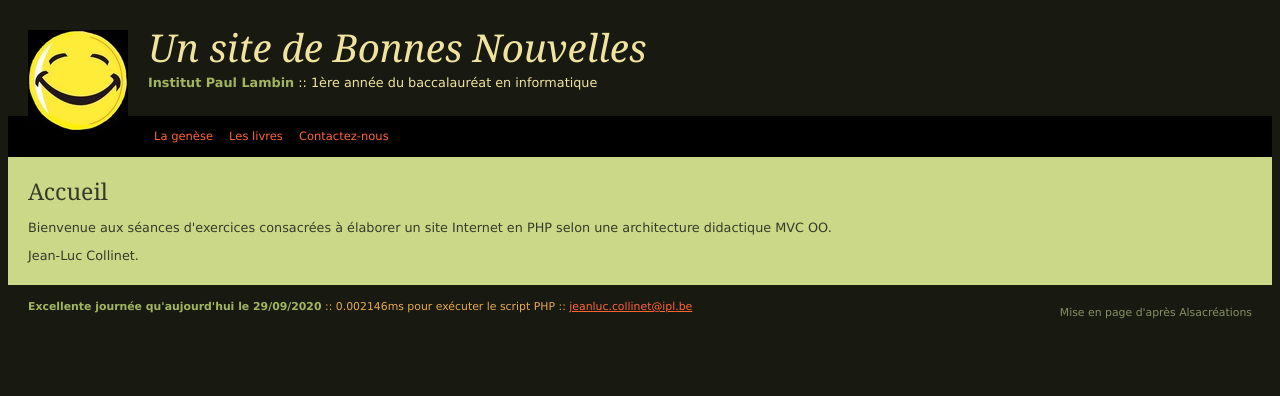
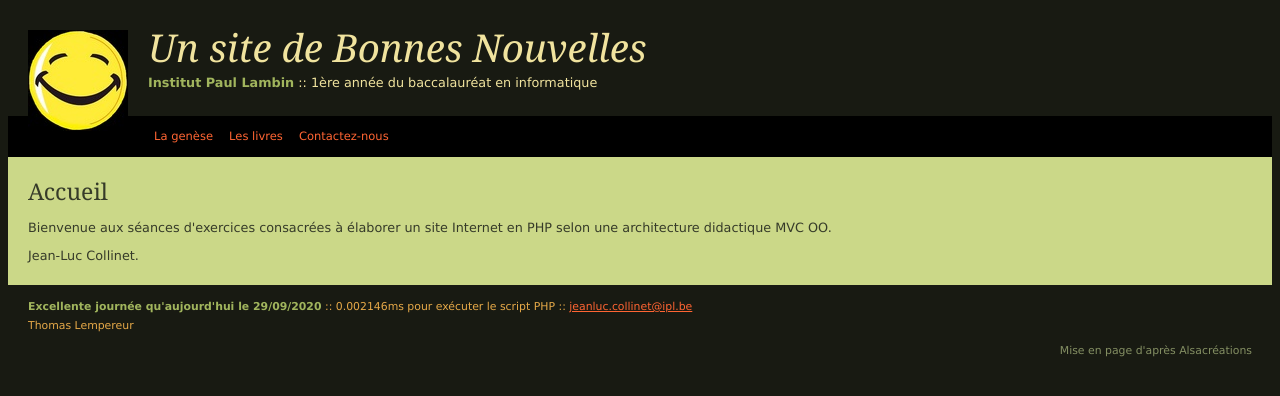
Before and after one commit to ThomasLempereur/GoodNews, a PHP site: page / in a window 1280 px wide. Shown: the top 396 px of the page. Run offline with PHP 8.4, Linux system fonts and the light colour scheme.

Commit message:
add to views/footer.php

```diff
--- a/views/footer.php
+++ b/views/footer.php
@@ -5,6 +5,8 @@
 				  echo $time; ?>ms pour exécuter le script PHP ::
 			<!-- ! adresse email non cryptée : spam possible -->
 	        <a href="mailto:<?php echo EMAIL ?>"><?php echo EMAIL ?></a>
+            <p>Thomas Lempereur</p>
+
 			<p id="copyright">Mise en page d'après
 				<a href="http://www.alsacreations.com/tutoriels/">Alsacréations</a>
 			</p>
```
